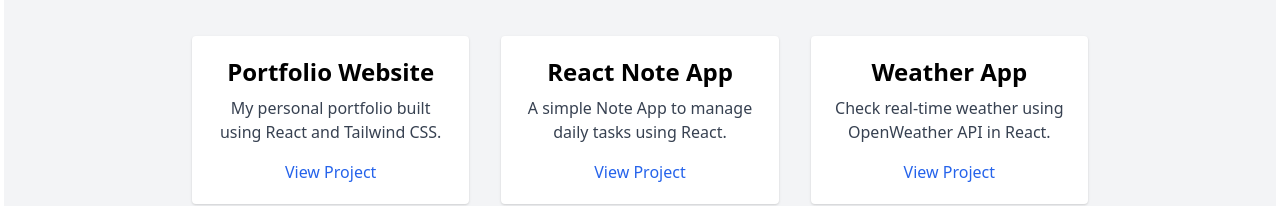
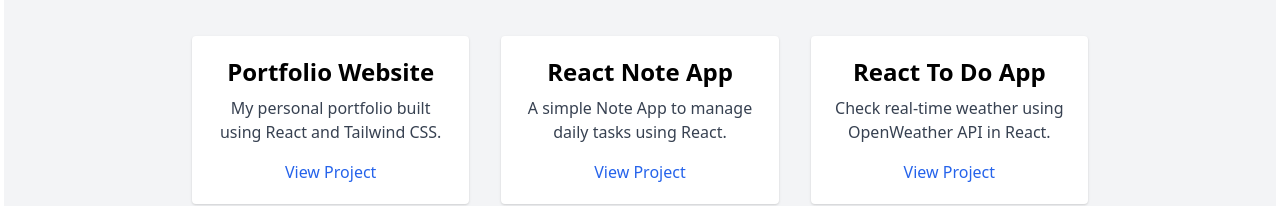
Before and after one commit to kajalkotak/portfolio-website-new, a React (Create React App) app: page /myprojects in a window 1280 px wide. Shown: the part 176-382 px from the top of the page. Built offline with nearby package versions, Linux system fonts and the light colour scheme.

Commit message:
Update link

```diff
--- a/src/My-projects.js
+++ b/src/My-projects.js
@@ -13,9 +13,9 @@ function MyProjects() {
       link: "https://react-notes-app-e89t.vercel.app/",
     },
     {
-      title: "Weather App",
+      title: "React To Do App",
       description: "Check real-time weather using OpenWeather API in React.",
-      link: "#",
+      link: "https://portfolio-website-new-jade.vercel.app/",
     },
   ];
 
```
